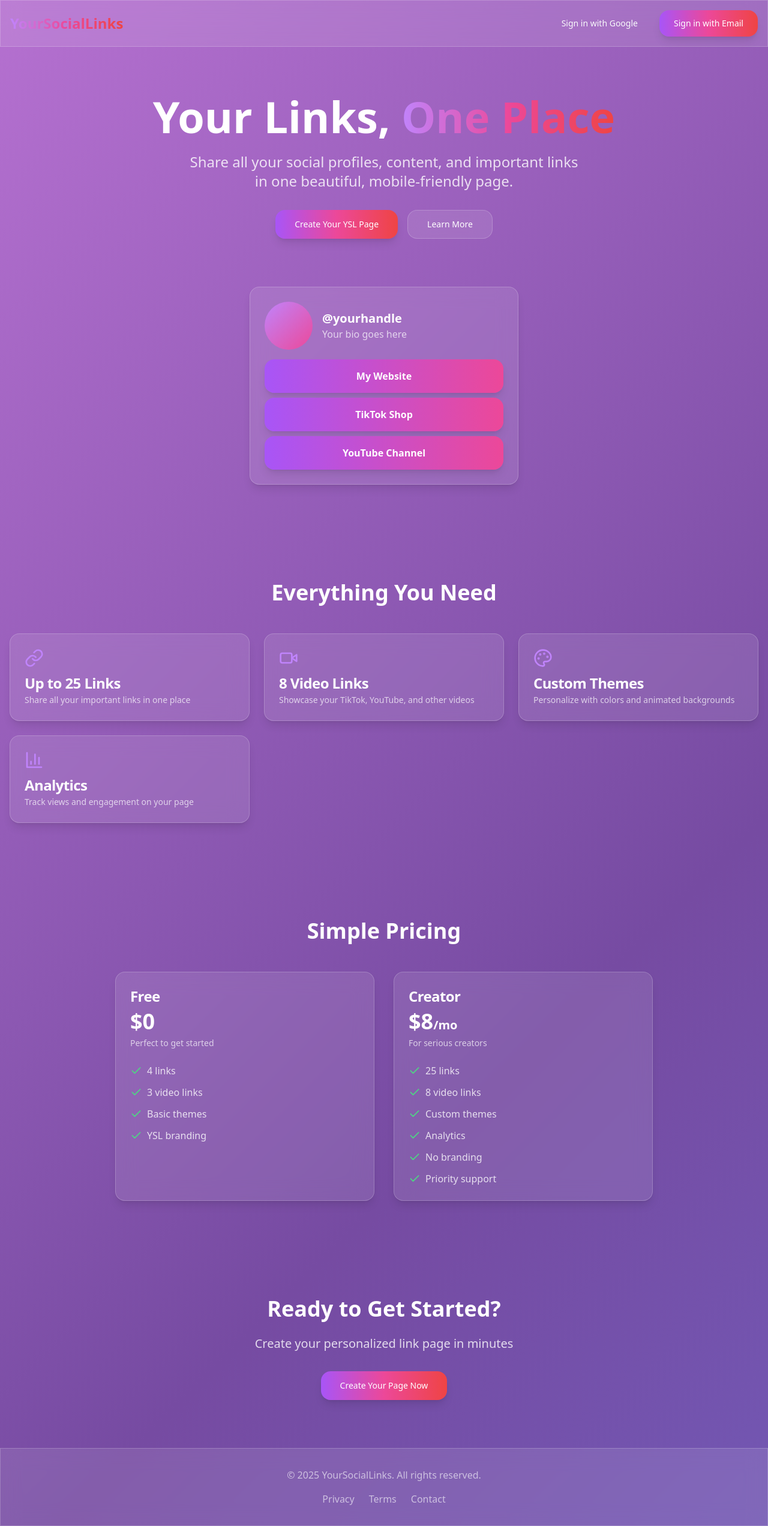
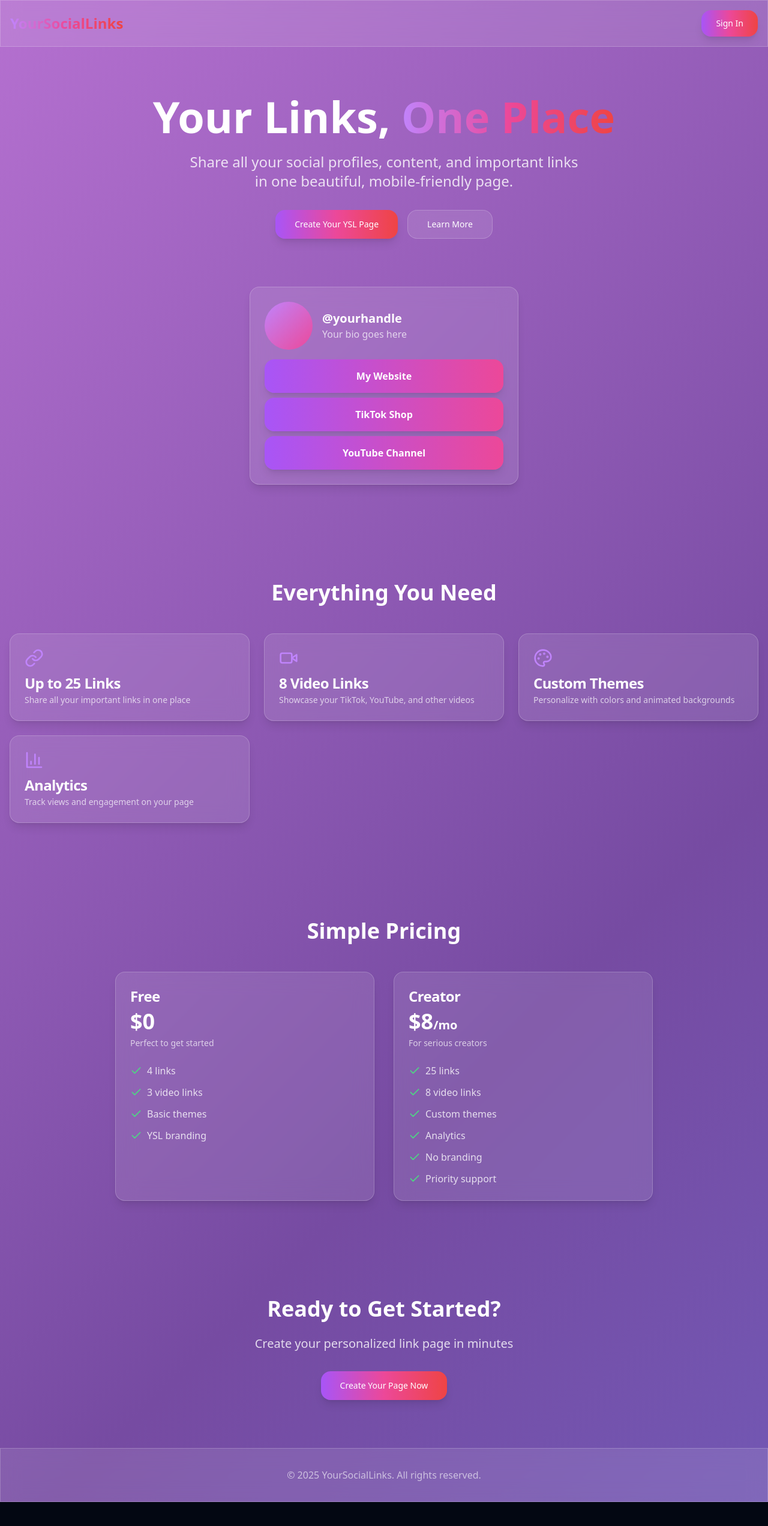
Before and after one commit to Decay33/azure, a React (Vite) app: page / in a window 1280 px wide. Shown: the whole page at 60% size. After the commit the page ends 2504 px from the top, so only its background shows below. Built offline with nearby package versions, Linux system fonts and the light colour scheme; no server answers.

Commit message:
Fix landing page: remove Azure AD login, simplify to Google only

```diff
--- a/src/pages/Landing.tsx
+++ b/src/pages/Landing.tsx
@@ -1,4 +1,3 @@
-import { Link } from 'react-router-dom';
 import { Button } from '@/components/ui/button';
 import { Card, CardContent, CardDescription, CardHeader, CardTitle } from '@/components/ui/card';
 import { Check, Link as LinkIcon, Video, Palette, BarChart3 } from 'lucide-react';
@@ -16,11 +15,8 @@ export default function Landing() {
         <div className="container mx-auto px-4 py-4 flex justify-between items-center">
           <div className="text-2xl font-bold gradient-text">YourSocialLinks</div>
           <div className="flex gap-3">
-            <Button variant="ghost" onClick={() => handleLogin('google')}>
-              Sign in with Google
-            </Button>
-            <Button variant="gradient" onClick={() => handleLogin('aad')}>
-              Sign in with Email
+            <Button variant="gradient" onClick={() => handleLogin('google')}>
+              Sign In
             </Button>
           </div>
         </div>
@@ -179,11 +175,6 @@ export default function Landing() {
       <footer className="border-t border-white/10 glass">
         <div className="container mx-auto px-4 py-8 text-center text-white/60">
           <p>&copy; 2025 YourSocialLinks. All rights reserved.</p>
-          <div className="flex gap-6 justify-center mt-4">
-            <Link to="/privacy" className="hover:text-white">Privacy</Link>
-            <Link to="/terms" className="hover:text-white">Terms</Link>
-            <Link to="/contact" className="hover:text-white">Contact</Link>
-          </div>
         </div>
       </footer>
     </div>
```
